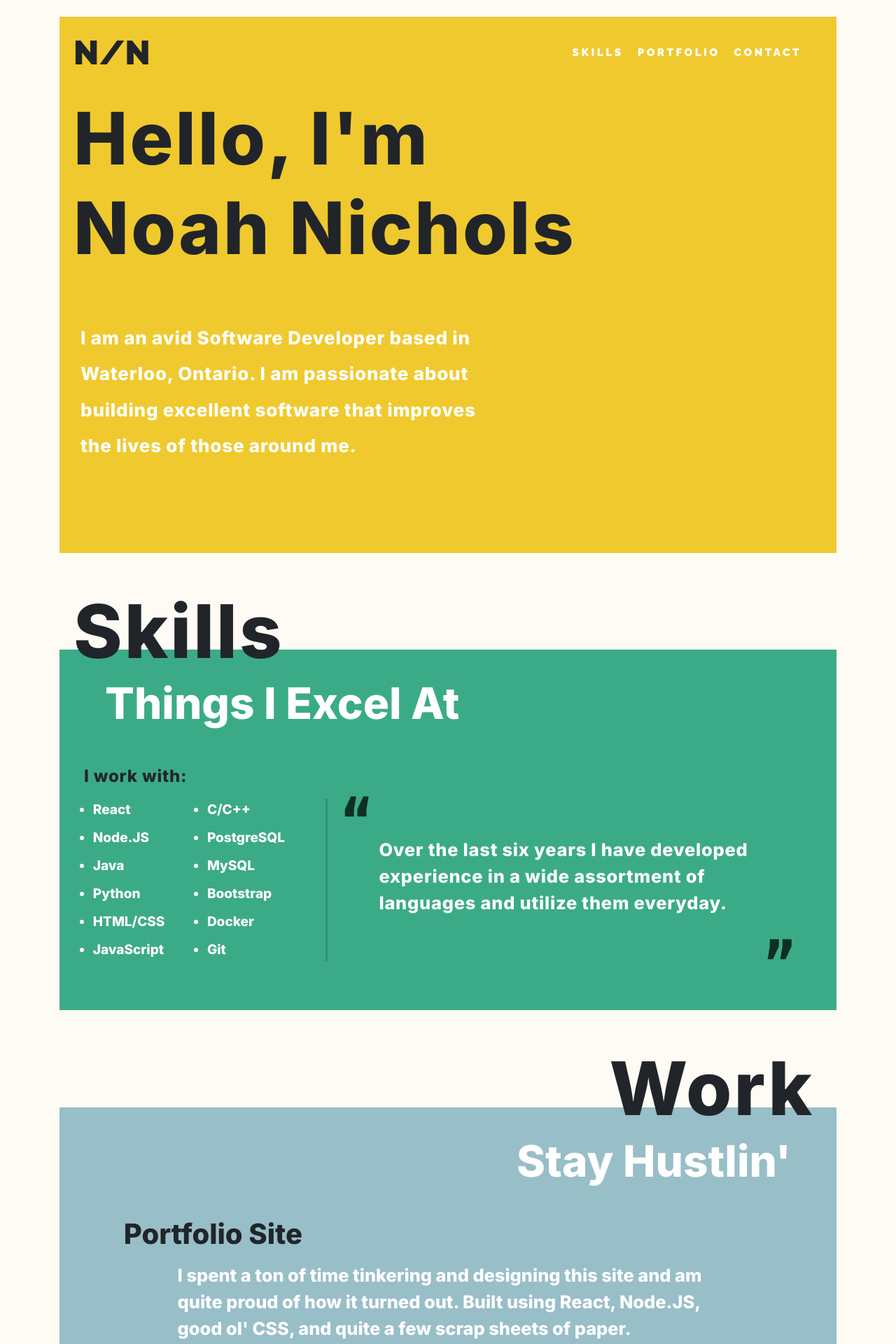
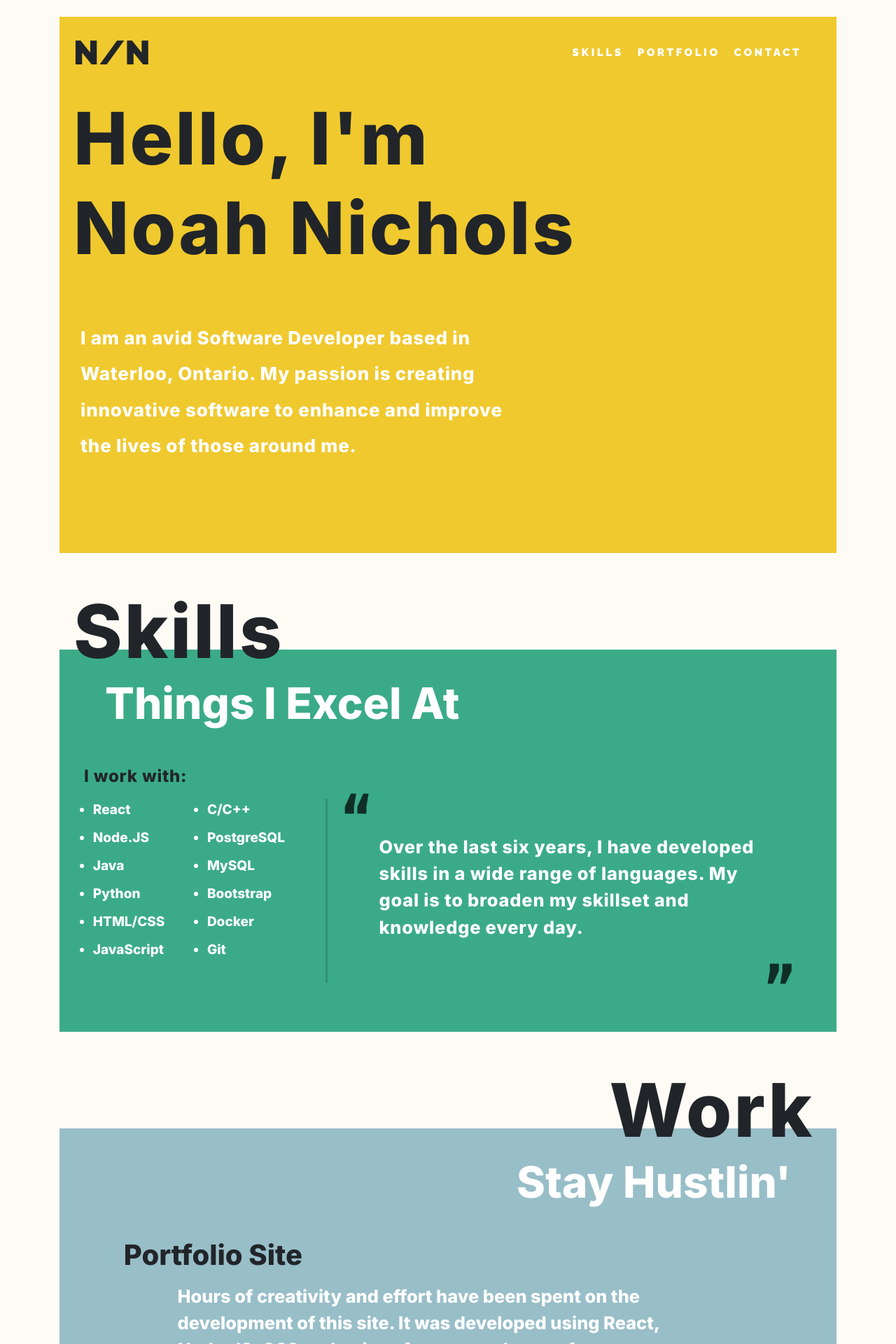
Before and after one commit to noahjacknichols/portfolio, a React (Create React App) app: page / in a window 1280 px wide. Shown: the top 1920 px of the page at 70% size. Built offline with nearby package versions, Linux system fonts and the light colour scheme; a web font is replaced by a local one.

Commit message:
rewrote some paragraphs

```diff
--- a/src/Components/Intro.jsx
+++ b/src/Components/Intro.jsx
@@ -53,8 +53,9 @@ export default class Portfolio extends React.Component{
 
                         <Row className="introContainer">
                             <Col  sm={12} md={7}>
-                            <div className="white introSubText">I am an avid Software Developer based in Waterloo, Ontario. I am passionate about building excellent software that improves
-                                    the lives of those around me.  </div>
+                            <div className="white introSubText">I am an avid Software Developer based in Waterloo, Ontario.
+                                My passion is creating innovative software to enhance and improve the lives of those around me.
+                            </div>
                             </Col>
 
 
--- a/src/Components/Portfolio.jsx
+++ b/src/Components/Portfolio.jsx
@@ -35,7 +35,7 @@ export default class Portfolio extends React.Component{
                         </Col>
                         <Col xs={12}>
                             <div className="white portfolioSectionText">
-                                I spent a ton of time tinkering and designing this site and am quite proud of how it turned out. Built using React, Node.JS, good ol' CSS, and quite a few scrap sheets of paper.
+                                Hours of creativity and effort have been spent on the development of this site. It was developed using React, Node.JS, CSS and quite a few scrap sheets of paper.
                             </div>
                         </Col>
                     </Row>
--- a/src/Components/Skills.jsx
+++ b/src/Components/Skills.jsx
@@ -47,7 +47,7 @@ function Skills(){
                             <div className="quoteSubCtn">
                             <div className="d-none d-md-block quoteTop">“</div>
 
-                            <div className="white langs quoteText"> Over the last six years I have developed experience in a wide assortment of languages and utilize them everyday. </div>
+                            <div className="white langs quoteText">Over the last six years, I have developed skills in a wide range of languages. My goal is to broaden my skillset and knowledge every day. </div>
                             <div className="d-none d-md-block quoteBottom quoteBottomCtn">”</div>
                             </div>
                         </Col>
```
